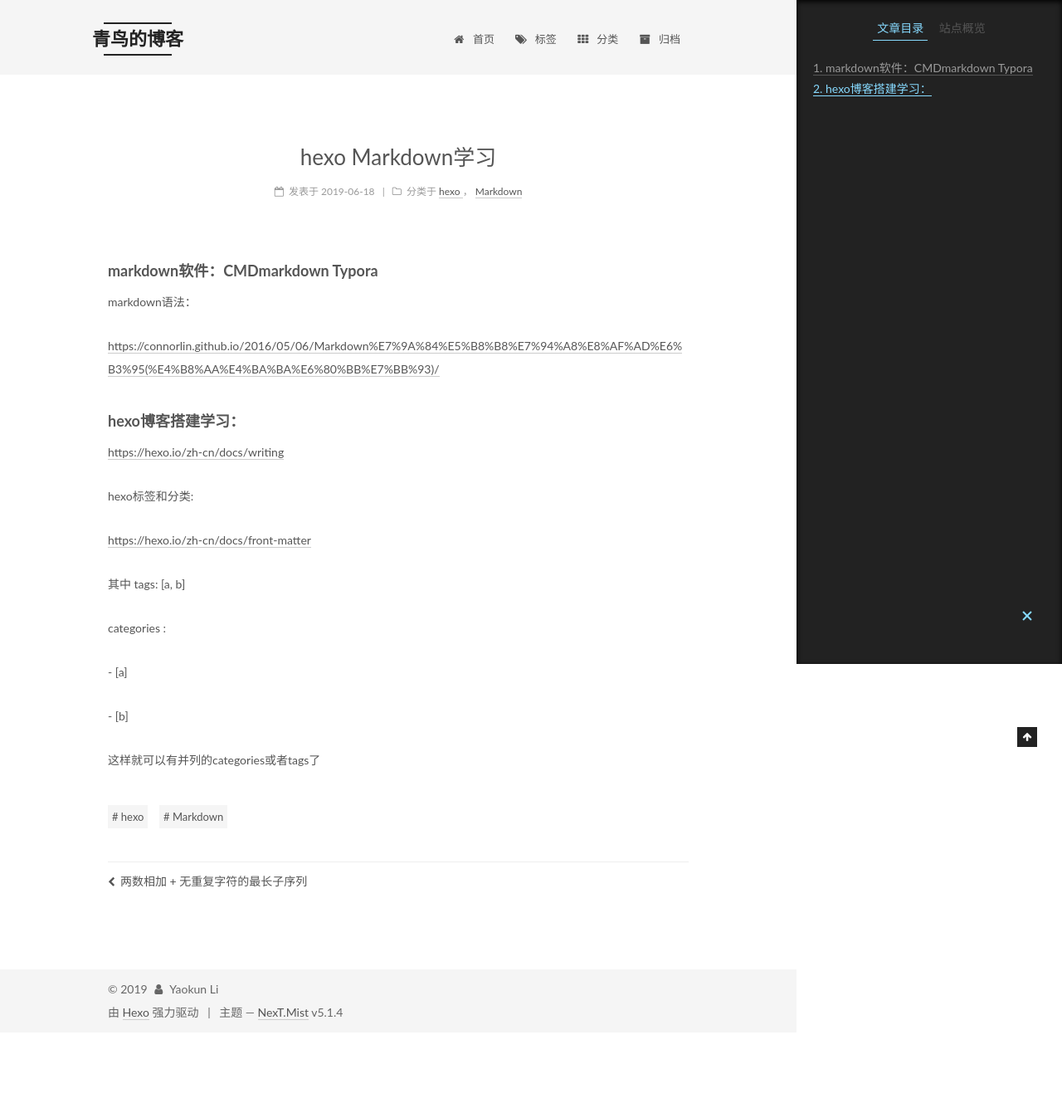
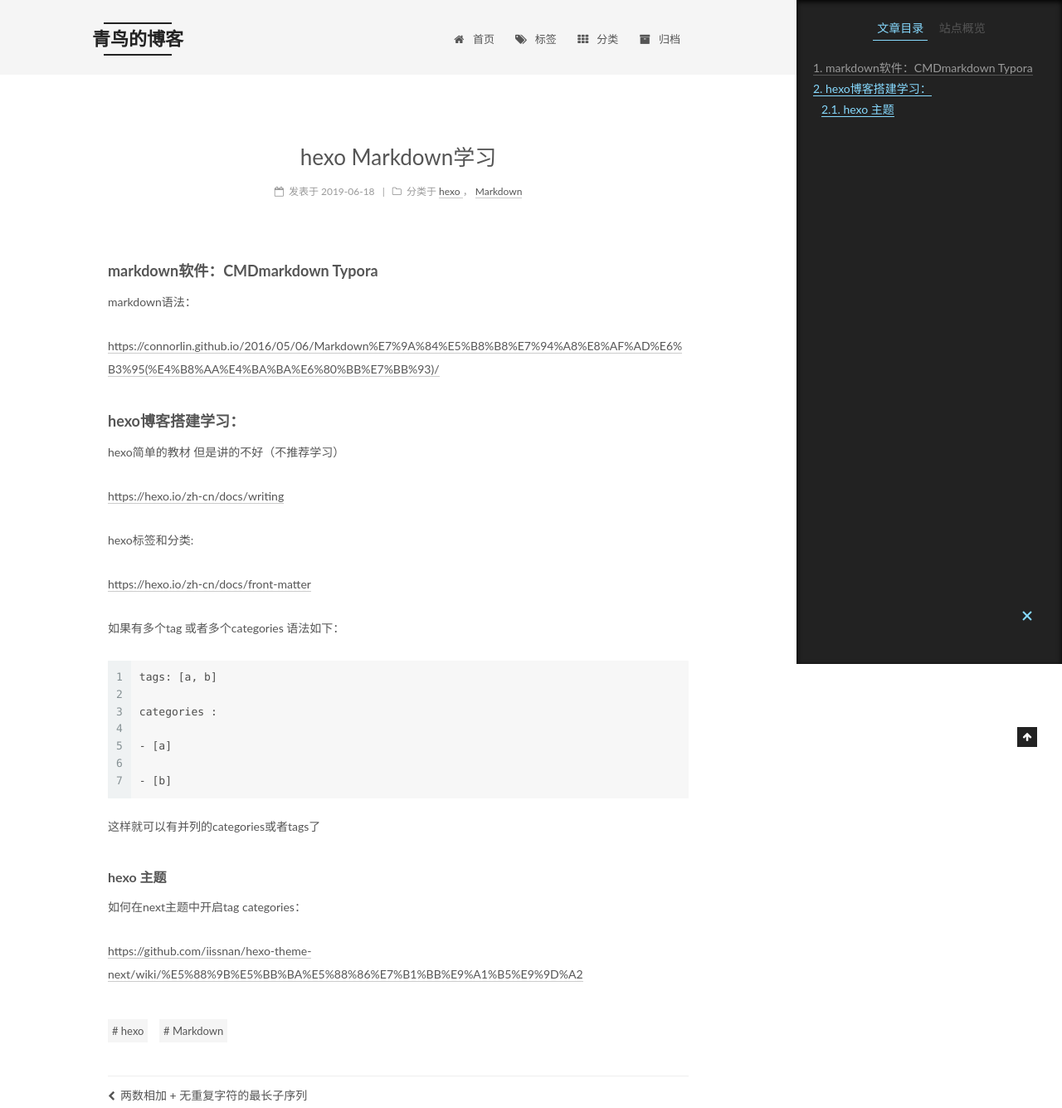
Before and after one commit to bluebirdI/bluebirdI.github.io, a plain HTML site: page 2019/06/18/hexo_Markdown学习/index.html in a window 1280 px wide. Shown: the top 1335 px of the page at 83% size. Before the commit the page ends 1244 px from the top, so only its background shows below. Drawn offline with Linux system fonts and the light colour scheme.

Commit message:
Site updated: 2019-06-18 23:08:53

```diff
--- a/2019/06/18/hexo_Markdown学习/index.html
+++ b/2019/06/18/hexo_Markdown学习/index.html
@@ -79,18 +79,18 @@
 
 
 
-<meta name="description" content="markdown软件：CMDmarkdown Typoramarkdown语法： https://connorlin.github.io/2016/05/06/Markdown%E7%9A%84%E5%B8%B8%E7%94%A8%E8%AF%AD%E6%B3%95(%E4%B8%AA%E4%BA%BA%E6%80%BB%E7%BB%93)/ hexo博客搭建学习：https://hexo.io/">
+<meta name="description" content="markdown软件：CMDmarkdown Typoramarkdown语法： https://connorlin.github.io/2016/05/06/Markdown%E7%9A%84%E5%B8%B8%E7%94%A8%E8%AF%AD%E6%B3%95(%E4%B8%AA%E4%BA%BA%E6%80%BB%E7%BB%93)/ hexo博客搭建学习：hexo简单的教材 但是讲的不好">
 <meta name="keywords" content="hexo,Markdown">
 <meta property="og:type" content="article">
 <meta property="og:title" content="hexo Markdown学习">
 <meta property="og:url" content="http://yoursite.com/2019/06/18/hexo_Markdown学习/index.html">
 <meta property="og:site_name" content="青鸟的博客">
-<meta property="og:description" content="markdown软件：CMDmarkdown Typoramarkdown语法： https://connorlin.github.io/2016/05/06/Markdown%E7%9A%84%E5%B8%B8%E7%94%A8%E8%AF%AD%E6%B3%95(%E4%B8%AA%E4%BA%BA%E6%80%BB%E7%BB%93)/ hexo博客搭建学习：https://hexo.io/">
+<meta property="og:description" content="markdown软件：CMDmarkdown Typoramarkdown语法： https://connorlin.github.io/2016/05/06/Markdown%E7%9A%84%E5%B8%B8%E7%94%A8%E8%AF%AD%E6%B3%95(%E4%B8%AA%E4%BA%BA%E6%80%BB%E7%BB%93)/ hexo博客搭建学习：hexo简单的教材 但是讲的不好">
 <meta property="og:locale" content="zh-Hans">
-<meta property="og:updated_time" content="2019-06-18T14:43:39.876Z">
+<meta property="og:updated_time" content="2019-06-18T15:08:35.806Z">
 <meta name="twitter:card" content="summary">
 <meta name="twitter:title" content="hexo Markdown学习">
-<meta name="twitter:description" content="markdown软件：CMDmarkdown Typoramarkdown语法： https://connorlin.github.io/2016/05/06/Markdown%E7%9A%84%E5%B8%B8%E7%94%A8%E8%AF%AD%E6%B3%95(%E4%B8%AA%E4%BA%BA%E6%80%BB%E7%BB%93)/ hexo博客搭建学习：https://hexo.io/">
+<meta name="twitter:description" content="markdown软件：CMDmarkdown Typoramarkdown语法： https://connorlin.github.io/2016/05/06/Markdown%E7%9A%84%E5%B8%B8%E7%94%A8%E8%AF%AD%E6%B3%95(%E4%B8%AA%E4%BA%BA%E6%80%BB%E7%BB%93)/ hexo博客搭建学习：hexo简单的教材 但是讲的不好">
 
 
 
@@ -355,14 +355,16 @@
 
         <h4 id="markdown软件：CMDmarkdown-Typora"><a href="#markdown软件：CMDmarkdown-Typora" class="headerlink" title="markdown软件：CMDmarkdown Typora"></a>markdown软件：CMDmarkdown Typora</h4><p>markdown语法：</p>
 <p><a href="https://connorlin.github.io/2016/05/06/Markdown的常用语法(个人总结)/" target="_blank" rel="noopener">https://connorlin.github.io/2016/05/06/Markdown%E7%9A%84%E5%B8%B8%E7%94%A8%E8%AF%AD%E6%B3%95(%E4%B8%AA%E4%BA%BA%E6%80%BB%E7%BB%93)/</a></p>
-<h4 id="hexo博客搭建学习："><a href="#hexo博客搭建学习：" class="headerlink" title="hexo博客搭建学习："></a>hexo博客搭建学习：</h4><p><a href="https://hexo.io/zh-cn/docs/writing" target="_blank" rel="noopener">https://hexo.io/zh-cn/docs/writing</a></p>
+<h4 id="hexo博客搭建学习："><a href="#hexo博客搭建学习：" class="headerlink" title="hexo博客搭建学习："></a>hexo博客搭建学习：</h4><p>hexo简单的教材 但是讲的不好（不推荐学习）</p>
+<p><a href="https://hexo.io/zh-cn/docs/writing" target="_blank" rel="noopener">https://hexo.io/zh-cn/docs/writing</a></p>
 <p>hexo标签和分类:</p>
 <p><a href="https://hexo.io/zh-cn/docs/front-matter" target="_blank" rel="noopener">https://hexo.io/zh-cn/docs/front-matter</a></p>
-<p>其中 tags: [a, b]</p>
-<p>categories :</p>
-<p>- [a]</p>
-<p>- [b] </p>
+<p>如果有多个tag 或者多个categories 语法如下：</p>
+<figure class="highlight markdown"><table><tr><td class="gutter"><pre><span class="line">1</span><br><span class="line">2</span><br><span class="line">3</span><br><span class="line">4</span><br><span class="line">5</span><br><span class="line">6</span><br><span class="line">7</span><br></pre></td><td class="code"><pre><span class="line">tags: [a, b]</span><br><span class="line"></span><br><span class="line">categories :</span><br><span class="line"></span><br><span class="line"><span class="bullet">- </span>[a]</span><br><span class="line"></span><br><span class="line"><span class="bullet">- </span>[b]</span><br></pre></td></tr></table></figure>
+
 <p>这样就可以有并列的categories或者tags了</p>
+<h5 id="hexo-主题"><a href="#hexo-主题" class="headerlink" title="hexo 主题"></a>hexo 主题</h5><p>如何在next主题中开启tag categories：</p>
+<p><a href="https://github.com/iissnan/hexo-theme-next/wiki/创建分类页面" target="_blank" rel="noopener">https://github.com/iissnan/hexo-theme-next/wiki/%E5%88%9B%E5%BB%BA%E5%88%86%E7%B1%BB%E9%A1%B5%E9%9D%A2</a></p>
 
 
     </div>
@@ -535,7 +537,7 @@
 
 
 
-              <div class="post-toc-content"><ol class="nav"><li class="nav-item nav-level-4"><a class="nav-link" href="#markdown软件：CMDmarkdown-Typora"><span class="nav-number">1.</span> <span class="nav-text">markdown软件：CMDmarkdown Typora</span></a></li><li class="nav-item nav-level-4"><a class="nav-link" href="#hexo博客搭建学习："><span class="nav-number">2.</span> <span class="nav-text">hexo博客搭建学习：</span></a></li></ol></div>
+              <div class="post-toc-content"><ol class="nav"><li class="nav-item nav-level-4"><a class="nav-link" href="#markdown软件：CMDmarkdown-Typora"><span class="nav-number">1.</span> <span class="nav-text">markdown软件：CMDmarkdown Typora</span></a></li><li class="nav-item nav-level-4"><a class="nav-link" href="#hexo博客搭建学习："><span class="nav-number">2.</span> <span class="nav-text">hexo博客搭建学习：</span></a><ol class="nav-child"><li class="nav-item nav-level-5"><a class="nav-link" href="#hexo-主题"><span class="nav-number">2.1.</span> <span class="nav-text">hexo 主题</span></a></li></ol></li></ol></div>
 
 
           </div>
--- a/css/main.css
+++ b/css/main.css
@@ -1822,7 +1822,7 @@ pre .javascript .function {
   width: 4px;
   height: 4px;
   border-radius: 50%;
-  background: #873e3b;
+  background: #f2f;
 }
 .links-of-blogroll {
   font-size: 13px;
```
Also changed, not shown: index.html (+7 -5 lines).
